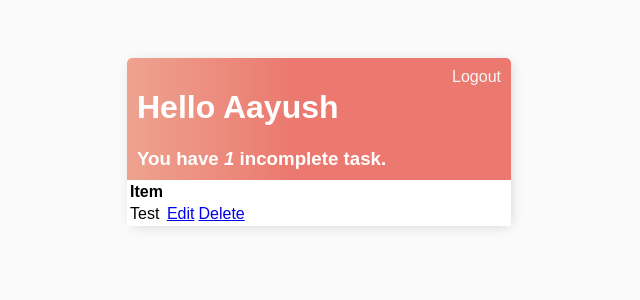
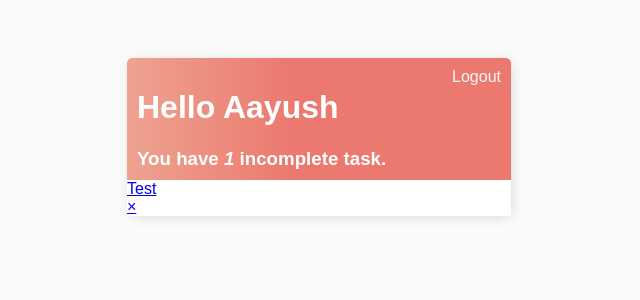
Before and after one commit to JustA3DObject/ToDo-List-App, a Django app: page / in a window 1280 px wide. Shown: the top 300 px of the page, without its empty margins (321-961 px from the left). Run offline with Django 4.2, Linux system fonts and the light colour scheme; a user stored in the database is signed in; data comes from the database, SQL or seed files in the repository; both versions use the stored data as it was after the commit.

Commit message:
Removed table  & added cross for delete

```diff
--- a/todolist/base/templates/base/task_list.html
+++ b/todolist/base/templates/base/task_list.html
@@ -26,30 +26,21 @@
         {% if task.complete %}
         <div class="task-title">
             <div class="task-complete-icon"></div>
-            <i><s><a href="">{{ task }}</a></s></i>
+            <i><s><a href="{% url 'task-update' task.id %}">{{ task }}</a></s></i>
         </div>
-        {% endif %}
+        <a class="delete-link" href="{% url 'task-delete' task.id %}">&#215;</a> {% else %}
+        <div class="task-title">
+            <div class="task-incomplete-icon"></div>
+            <a href="{% url 'task-update' task.id %}">{{ task }}</a>
+        </div>
+
+        <a class="delete-link" href="{% url 'task-delete' task.id %}">&#215;</a> {% endif %}
     </div>
-    {% empty %} {% endfor %}
 
-</div>
-
-
-<table>
-    <tr>
-        <th>Item</th>
-        <th></th>
-    </tr>
-    {% for task in tasks %}
-    <tr>
-        <td>{{task.title}}</td>
-        <td><a href="{% url 'task-update' task.id %}">Edit</a></td>
-        <td><a href="{% url 'task-delete' task.id %}">Delete</a></td>
-
-    </tr>
     {% empty %}
     <h3>No items in list</h3>
 
     {% endfor %}
-</table>
+</div>
+
 {% endblock content %}
```
Also changed, not shown: todolist/db.sqlite3.
